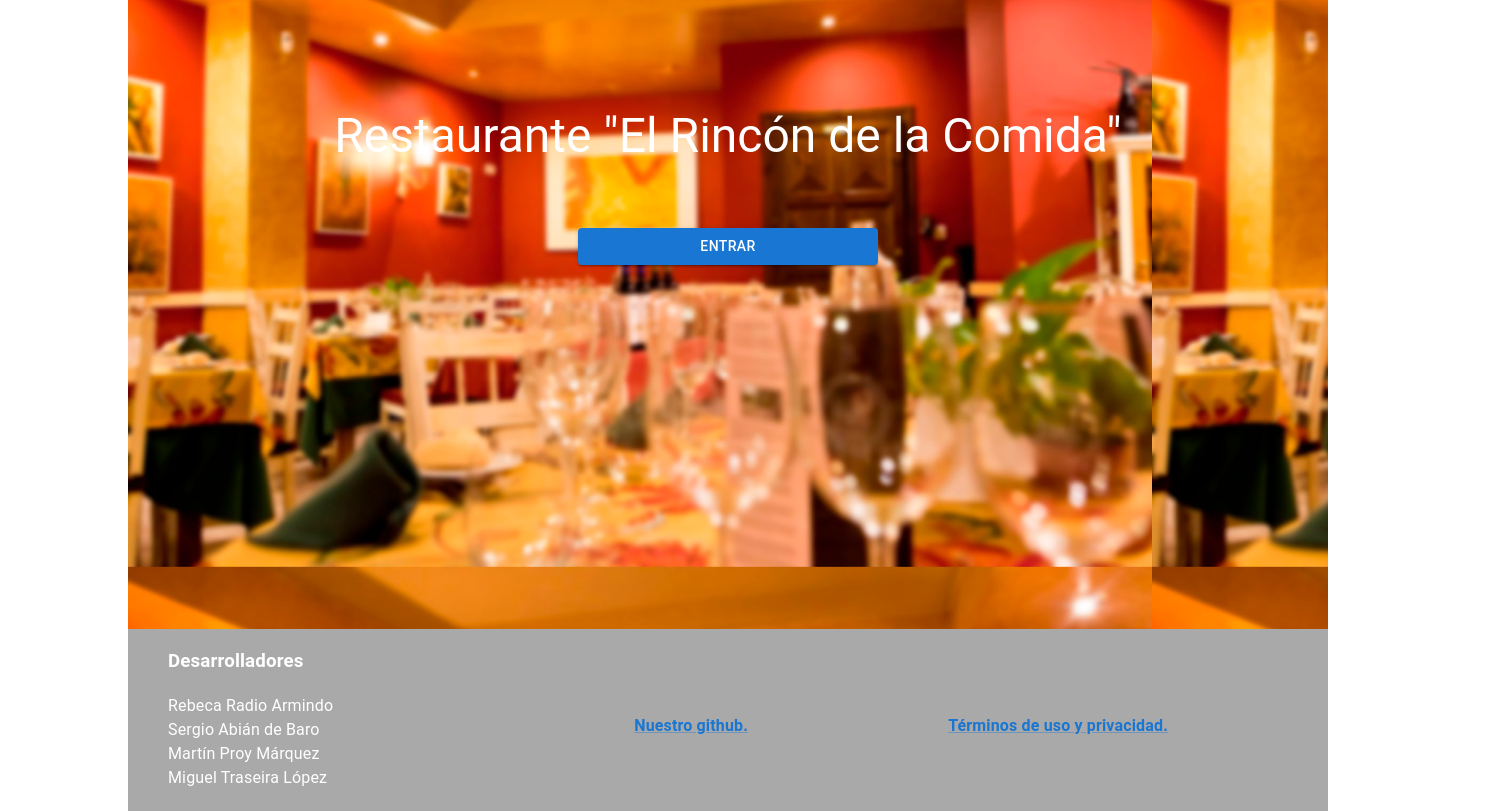
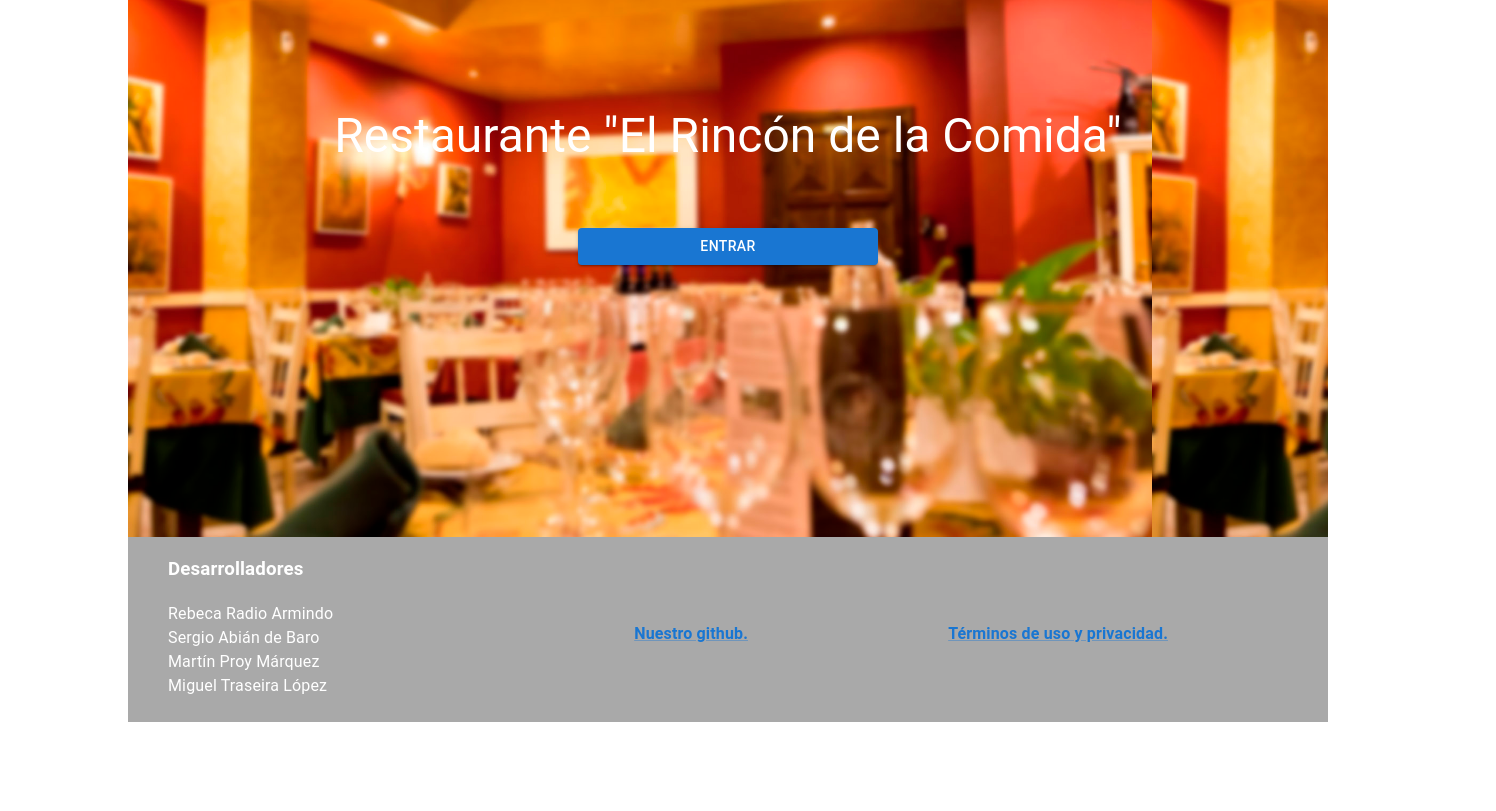
Before and after one commit to rradia00/Cook-It-App, a React (Create React App) app in the folder frontend/: page / in a window 1280 px wide. Shown: the part 116-927 px from the top of the page, 1496 px wide, since content can reach past the window. After the commit the page ends 838 px from the top, so only its background shows below. Built offline with nearby package versions, Linux system fonts and the light colour scheme.

Commit message:
terminos y condiciones arreglado

```diff
--- a/frontend/src/pages/entrada.js
+++ b/frontend/src/pages/entrada.js
@@ -66,9 +66,9 @@ const fondo = require("../fotos/comedor.jpg");
                     </Box>
                 </Box>
                 <Box
-                marginTop={43.5}
-                marginLeft={-15}
-                marginRight={-15}
+                marginTop='20vw'
+                marginLeft='-15vw'
+                marginRight='-15vw'
                 >
                 <Pie></Pie>
                 </Box>
--- a/frontend/src/pages/privacidad.js
+++ b/frontend/src/pages/privacidad.js
@@ -39,7 +39,7 @@ export default function Privacidad() {
     async function cargarTerminos(){
         var terms;
         await axios.get("http://localhost:3053/terminos", {
-            token: localStorage.getItem("jwt"),
+
         }).then((response)=>{
             terms = response.data;
         });
```
Also changed, not shown: 1 other file (tests, documents, lock files or other folders).
